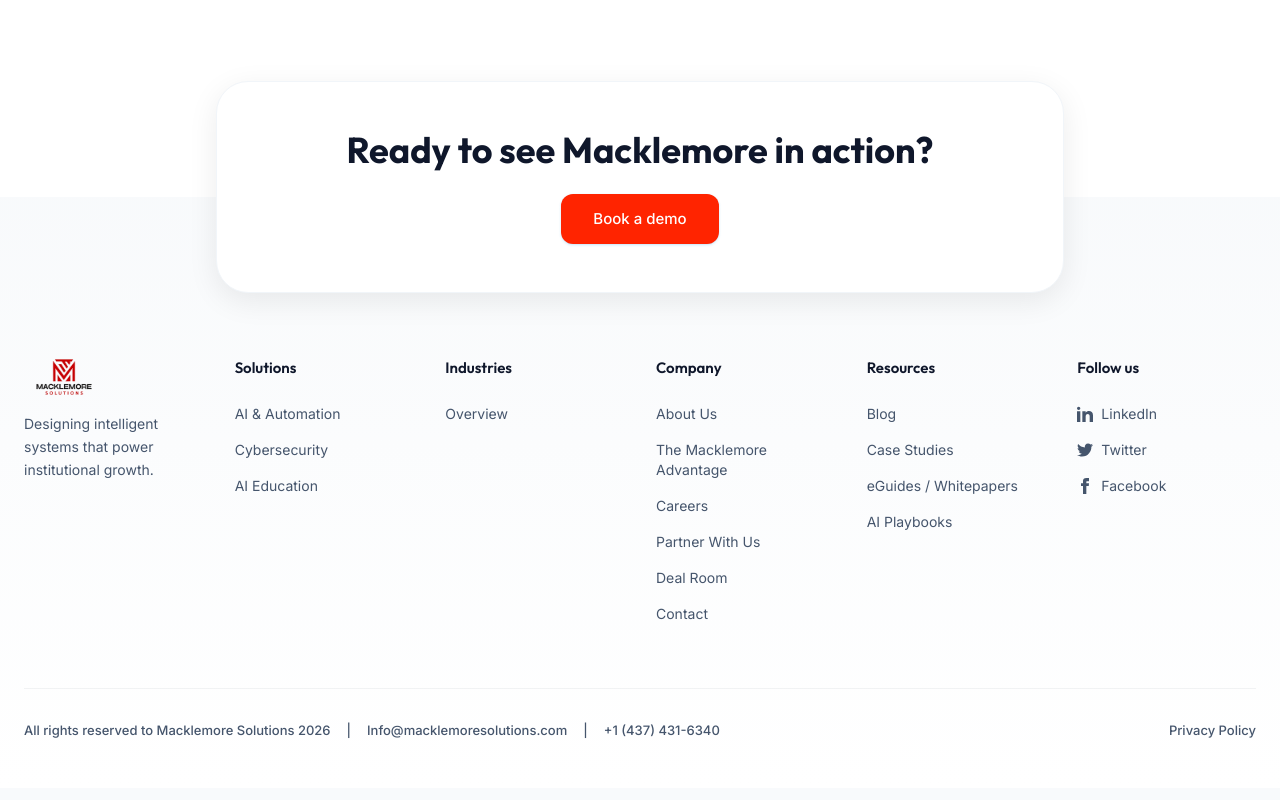
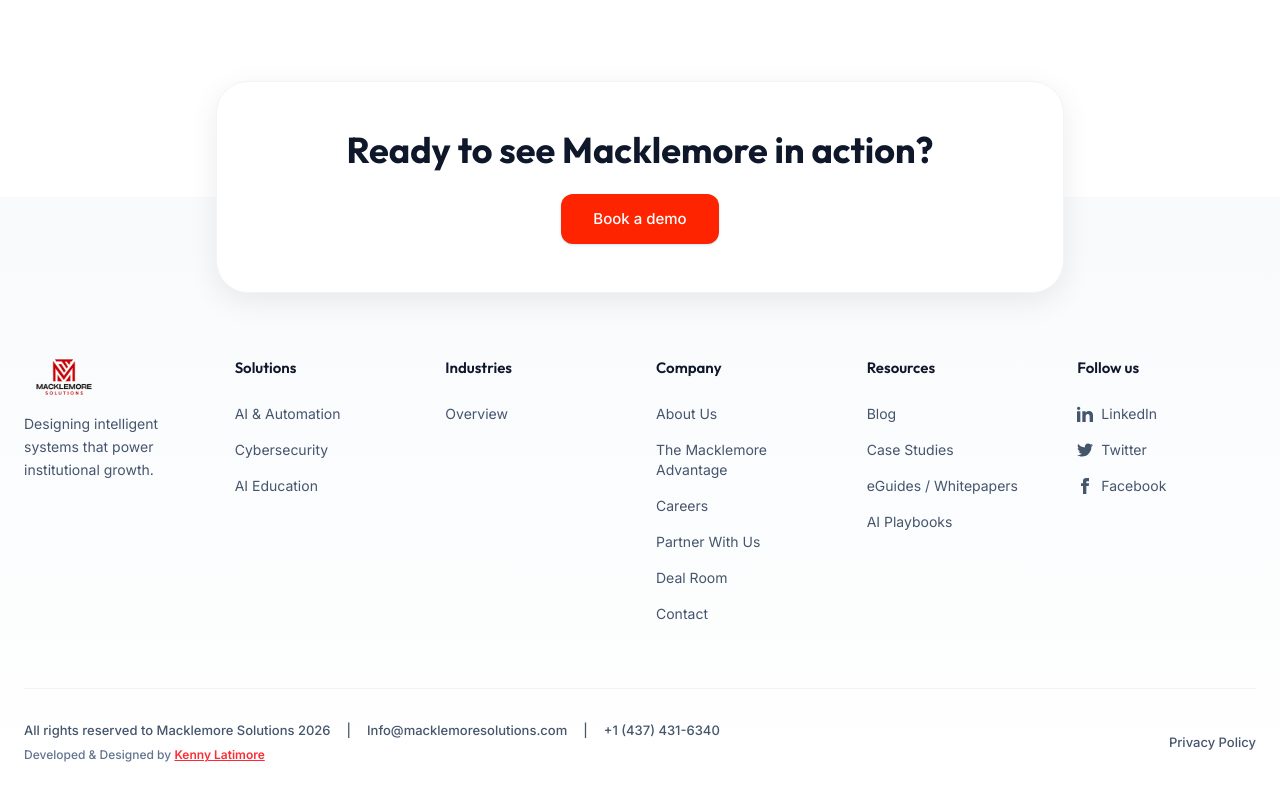
Before and after one commit to Kennysaruni/Macklemore-Solutions, a React (Vite) app: page / in a window 1280 px wide. Shown: the part 5188-5988 px from the top of the page. Built offline with nearby package versions, Linux system fonts and the light colour scheme; no server answers; the database is empty.

Commit message:
Added credit

```diff
--- a/src/components/Layout.tsx
+++ b/src/components/Layout.tsx
@@ -282,9 +282,9 @@
                     <img src={macklemoreLogo} alt="Macklemore Solutions Logo" className="h-10" />
                   </Link>
                   <div className="flex items-center gap-5 md:hidden text-slate-800">
-                    <a href="#" className="hover:text-[#1877F2] transition-colors"><svg width="20" height="20" viewBox="0 0 24 24" fill="currentColor"><path d="M9 8h-3v4h3v12h5v-12h3.642l.358-4h-4v-1.667c0-.955.192-1.333 1.115-1.333h2.885v-5h-3.808c-3.596 0-5.192 1.583-5.192 4.615v3.385z"/></svg></a>
-                    <a href="#" className="hover:text-[#0077b5] transition-colors"><svg width="20" height="20" viewBox="0 0 24 24" fill="currentColor"><path d="M4.98 3.5c0 1.381-1.11 2.5-2.48 2.5s-2.48-1.119-2.48-2.5c0-1.38 1.11-2.5 2.48-2.5s2.48 1.12 2.48 2.5zm.02 4.5h-5v16h5v-16zm7.982 0h-4.968v16h4.969v-8.399c0-4.67 6.029-5.052 6.029 0v8.399h4.988v-10.131c0-7.88-8.922-7.593-11.018-3.714v-2.155z"/></svg></a>
-                    <a href="#" className="hover:text-[#1DA1F2] transition-colors"><svg width="20" height="20" viewBox="0 0 24 24" fill="currentColor"><path d="M24 4.557c-.883.392-1.832.656-2.828.775 1.017-.609 1.798-1.574 2.165-2.724-.951.564-2.005.974-3.127 1.195-.897-.957-2.178-1.555-3.594-1.555-3.179 0-5.515 2.966-4.797 6.045-4.091-.205-7.719-2.165-10.148-5.144-1.29 2.213-.669 5.108 1.523 6.574-.806-.026-1.566-.247-2.229-.616-.054 2.281 1.581 4.415 3.949 4.89-.693.188-1.452.232-2.224.084.626 1.956 2.444 3.379 4.6 3.419-2.07 1.623-4.678 2.348-7.29 2.04 2.179 1.397 4.768 2.212 7.548 2.212 9.142 0 14.307-7.721 13.995-14.646.962-.695 1.797-1.562 2.457-2.549z"/></svg></a>
+                    <a href="#" className="hover:text-[#1877F2] transition-colors"><svg width="20" height="20" viewBox="0 0 24 24" fill="currentColor"><path d="M9 8h-3v4h3v12h5v-12h3.642l.358-4h-4v-1.667c0-.955.192-1.333 1.115-1.333h2.885v-5h-3.808c-3.596 0-5.192 1.583-5.192 4.615v3.385z" /></svg></a>
+                    <a href="#" className="hover:text-[#0077b5] transition-colors"><svg width="20" height="20" viewBox="0 0 24 24" fill="currentColor"><path d="M4.98 3.5c0 1.381-1.11 2.5-2.48 2.5s-2.48-1.119-2.48-2.5c0-1.38 1.11-2.5 2.48-2.5s2.48 1.12 2.48 2.5zm.02 4.5h-5v16h5v-16zm7.982 0h-4.968v16h4.969v-8.399c0-4.67 6.029-5.052 6.029 0v8.399h4.988v-10.131c0-7.88-8.922-7.593-11.018-3.714v-2.155z" /></svg></a>
+                    <a href="#" className="hover:text-[#1DA1F2] transition-colors"><svg width="20" height="20" viewBox="0 0 24 24" fill="currentColor"><path d="M24 4.557c-.883.392-1.832.656-2.828.775 1.017-.609 1.798-1.574 2.165-2.724-.951.564-2.005.974-3.127 1.195-.897-.957-2.178-1.555-3.594-1.555-3.179 0-5.515 2.966-4.797 6.045-4.091-.205-7.719-2.165-10.148-5.144-1.29 2.213-.669 5.108 1.523 6.574-.806-.026-1.566-.247-2.229-.616-.054 2.281 1.581 4.415 3.949 4.89-.693.188-1.452.232-2.224.084.626 1.956 2.444 3.379 4.6 3.419-2.07 1.623-4.678 2.348-7.29 2.04 2.179 1.397 4.768 2.212 7.548 2.212 9.142 0 14.307-7.721 13.995-14.646.962-.695 1.797-1.562 2.457-2.549z" /></svg></a>
                   </div>
                 </div>
                 <p className="text-sm text-slate-600 leading-relaxed pr-2">
@@ -347,12 +347,17 @@
 
             {/* Bottom row: Legal & Info */}
             <div className="flex flex-col md:flex-row justify-between items-center text-[13px] font-medium text-slate-600 w-full pt-8 border-t border-slate-900/5">
-              <div className="flex flex-col sm:flex-row items-center gap-2 sm:gap-4 mb-4 md:mb-0">
-                <span>All rights reserved to Macklemore Solutions {new Date().getFullYear()}</span>
-                <span className="hidden sm:inline">|</span>
-                <a href="mailto:Info@macklemoresolutions.com" className="hover:text-slate-900 transition-colors">Info@macklemoresolutions.com</a>
-                <span className="hidden sm:inline">|</span>
-                <a href="tel:+14374316340" className="hover:text-slate-900 transition-colors">+1 (437) 431-6340</a>
+              <div className="flex flex-col items-center md:items-start gap-1.5 mb-4 md:mb-0">
+                <div className="flex flex-col sm:flex-row items-center gap-2 sm:gap-4">
+                  <span>All rights reserved to Macklemore Solutions {new Date().getFullYear()}</span>
+                  <span className="hidden sm:inline">|</span>
+                  <a href="mailto:Info@macklemoresolutions.com" className="hover:text-slate-900 transition-colors">Info@macklemoresolutions.com</a>
+                  <span className="hidden sm:inline">|</span>
+                  <a href="tel:+14374316340" className="hover:text-slate-900 transition-colors">+1 (437) 431-6340</a>
+                </div>
+                <div className="text-[12px] text-slate-500">
+                  Developed & Designed by <a href='https://latimore.vercel.app' className='text-red-500 underline font-semibold '>Kenny Latimore</a>
+                </div>
               </div>
               <div>
                 <Link to="/privacy-policy" className="hover:text-slate-900 transition-colors">Privacy Policy</Link>
```
Also changed, not shown: 1 other file (tests, documents, lock files or other folders).
